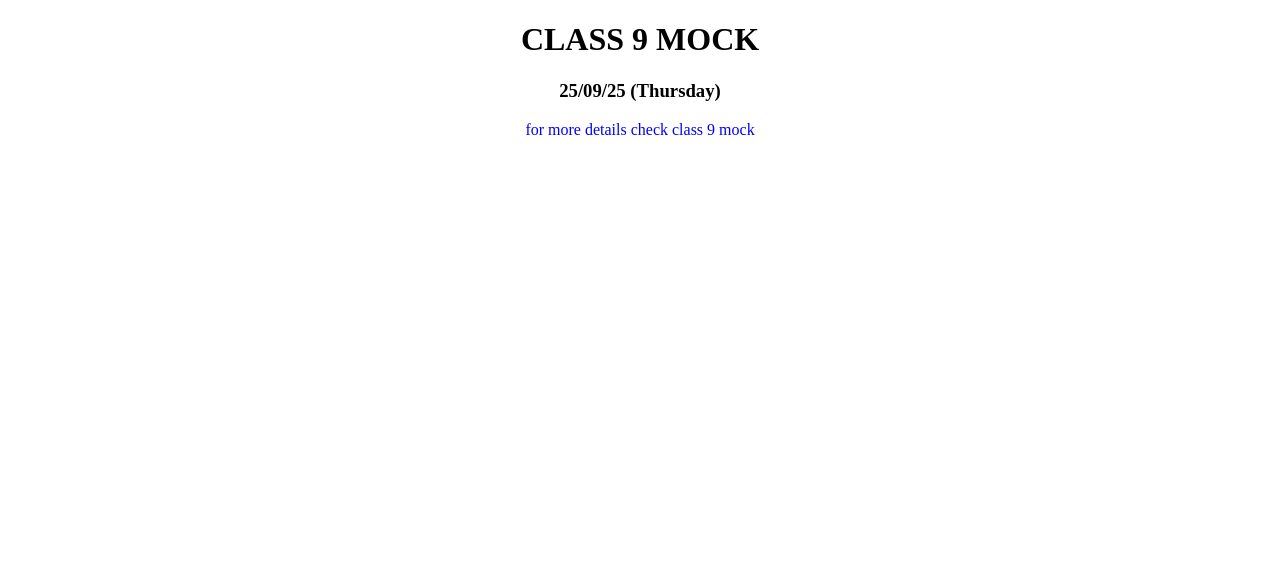
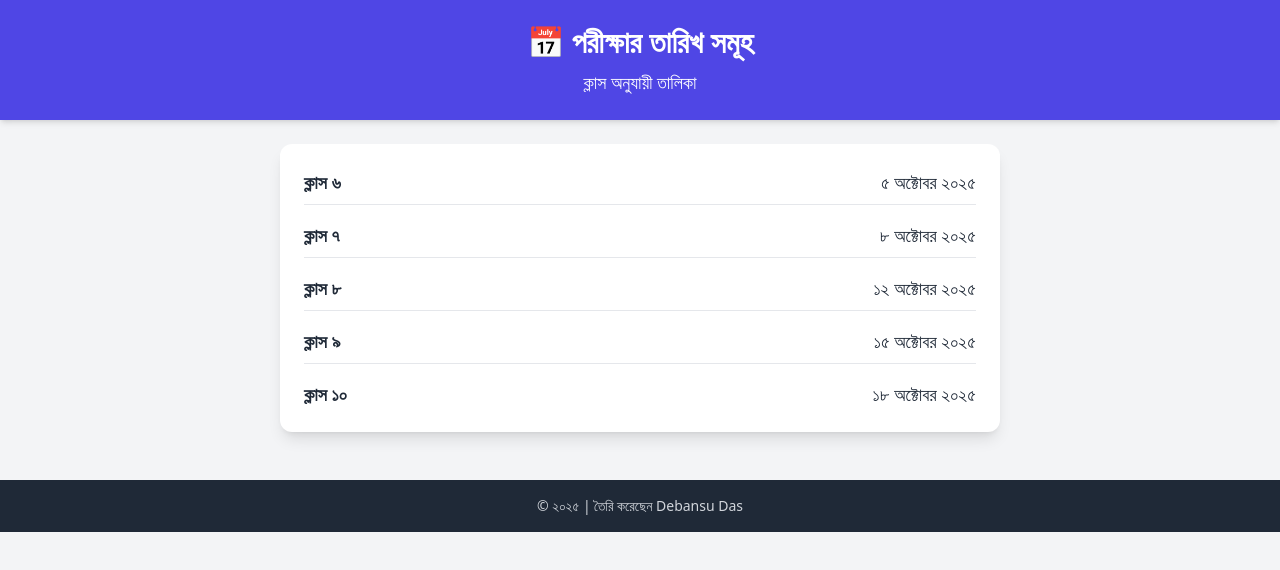
Before and after one commit to debansu4/Subcode1, a plain HTML site: page index.html in a window 1280 px wide. Drawn offline with nearby package versions, Linux system fonts and the light colour scheme.

Commit message:
Update index.html

```diff
--- a/index.html
+++ b/index.html
@@ -1,19 +1,53 @@
 <!DOCTYPE html>
-<html>
-    <head>
-        <title>Page Title</title>
-        <style>
-            body{
-                text-align:center;
-            }
-            p{
-                color:blue
-            }
-        </style>
-    </head>
-    <body>
-       <h1>CLASS 9 MOCK</h1>
-       <h3>25/09/25 (Thursday)</h3>
-        <p>for more details check class 9 mock</p>
-    </body>
+<html lang="bn">
+<head>
+  <meta charset="UTF-8">
+  <meta name="viewport" content="width=device-width, initial-scale=1.0">
+  <title>পরীক্ষার তারিখ সমূহ</title>
+  <script src="https://cdn.tailwindcss.com"></script>
+</head>
+<body class="bg-gray-100 font-sans">
+
+  <!-- Header -->
+  <header class="bg-indigo-600 text-white py-6 shadow-md">
+    <div class="max-w-4xl mx-auto text-center">
+      <h1 class="text-3xl font-bold">📅 পরীক্ষার তারিখ সমূহ</h1>
+      <p class="text-lg mt-2">ক্লাস অনুযায়ী তালিকা</p>
+    </div>
+  </header>
+
+  <!-- Exam Dates List -->
+  <main class="max-w-3xl mx-auto p-6">
+    <div class="bg-white rounded-xl shadow-lg p-6">
+      <ul class="space-y-4 text-lg text-gray-800">
+        <li class="flex justify-between border-b pb-2">
+          <span class="font-semibold">ক্লাস ৬</span>
+          <span>৫ অক্টোবর ২০২৫</span>
+        </li>
+        <li class="flex justify-between border-b pb-2">
+          <span class="font-semibold">ক্লাস ৭</span>
+          <span>৮ অক্টোবর ২০২৫</span>
+        </li>
+        <li class="flex justify-between border-b pb-2">
+          <span class="font-semibold">ক্লাস ৮</span>
+          <span>১২ অক্টোবর ২০২৫</span>
+        </li>
+        <li class="flex justify-between border-b pb-2">
+          <span class="font-semibold">ক্লাস ৯</span>
+          <span>১৫ অক্টোবর ২০২৫</span>
+        </li>
+        <li class="flex justify-between">
+          <span class="font-semibold">ক্লাস ১০</span>
+          <span>১৮ অক্টোবর ২০২৫</span>
+        </li>
+      </ul>
+    </div>
+  </main>
+
+  <!-- Footer -->
+  <footer class="bg-gray-800 text-gray-300 py-4 text-center text-sm mt-6">
+    © ২০২৫ | তৈরি করেছেন Debansu Das
+  </footer>
+
+</body>
 </html>
```
